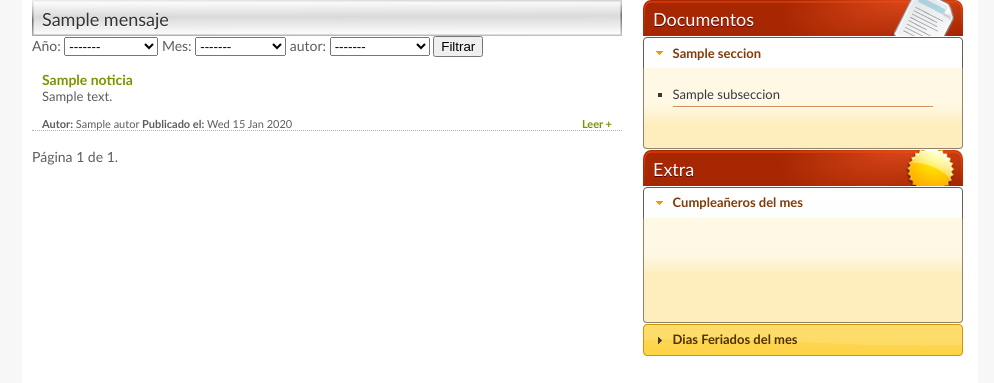
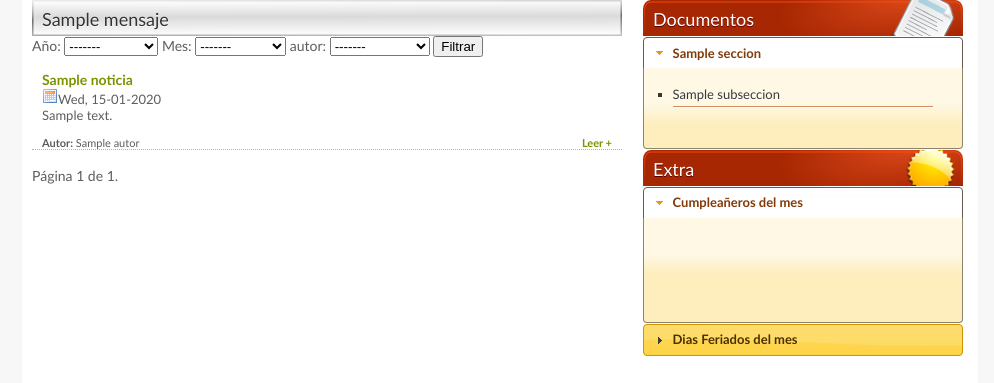
Before and after one commit to fitoria/django-simas, a Django app: template simas/templates/pagina/noticias.html in a window 1280 px wide. Shown: the part 138-521 px from the top of the page, without its empty margins (138-1132 px from the left). Run offline with Django 3.2, Linux system fonts and the light colour scheme; the template is opened without the code that fills it: most values are stand-ins (such as "Sample title", 1, 10 or a date in 2020).

Commit message:
fixing some details.. buggy html

```diff
--- a/simas/templates/pagina/noticias.html
+++ b/simas/templates/pagina/noticias.html
@@ -72,8 +72,9 @@
         {% for noticia in noticias.object_list%}
                 <div class="contenido_noticia">
                     <h1>{{noticia.titulo}} </h1>
+                    <img src="{{MEDIA_URL}}imagen/calendar_small.png">{{noticia.fecha|date:"D, d-m-Y"}}
                     <p>{{noticia.texto|truncatewords:150|safe}}</p>
-                    <span class="autor"><b>Autor:</b> {{noticia.autor}} <b>Publicado el:</b> {{noticia.fecha|date:"D d M Y"}}</span>
+                    <span class="autor"><b>Autor:</b> {{noticia.autor}}</span>
                     <div class="leermas der"><a href="/noticia/{{noticia.id}}" rel="facebox"> Leer +</a></div>
                 </div>
                 {% endfor %}
```
Also changed, not shown: simas/templates/pagina/actividades.html (+4 -4 lines).
